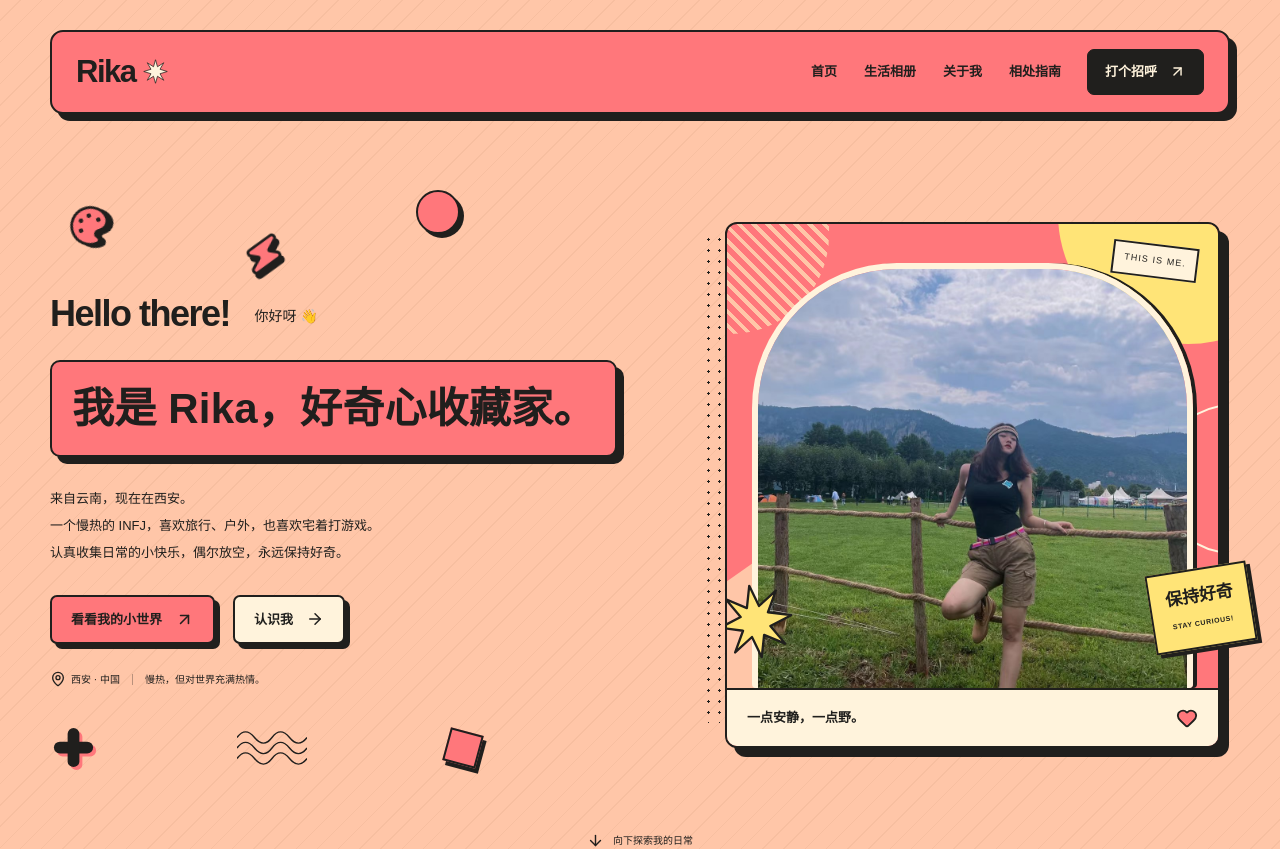
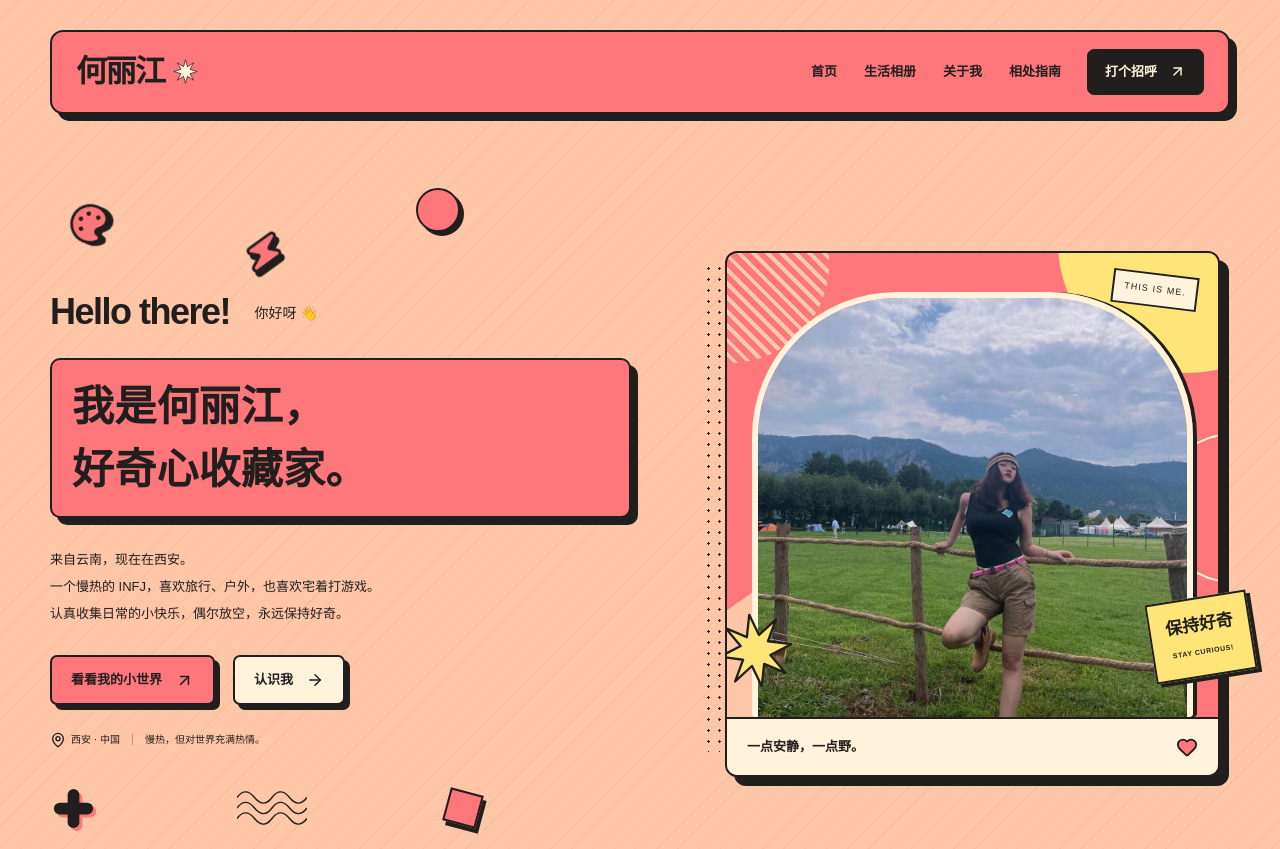
Before and after one commit to rikahe0303-bot/rika-personal-site, a Next.js app: page / in a window 1280 px wide. Shown: the top 849 px of the page. Built offline with nearby package versions, Linux system fonts and the light colour scheme.

Commit message:
Update displayed name to 何丽江

```diff
--- a/app/layout.tsx
+++ b/app/layout.tsx
@@ -2,9 +2,9 @@ import type { Metadata } from "next";
 import "./globals.css";
 const basePath = process.env.NEXT_PUBLIC_BASE_PATH || "";
 export const metadata: Metadata = {
-  title: "Rika · 好奇心收藏家",
-  description: "嗨，我是 Rika！来自云南，生活在西安。喜欢旅行、户外、看展，也喜欢宅着打游戏。来看看我的生活相册，认识一个慢热但对世界充满热情的我。",
+  title: "何丽江 · 好奇心收藏家",
+  description: "嗨，我是何丽江！来自云南，生活在西安。喜欢旅行、户外、看展，也喜欢宅着打游戏。来看看我的生活相册，认识一个慢热但对世界充满热情的我。",
   icons: { icon: `${basePath}/favicon.svg` },
-  openGraph: { title: "Rika · 好奇心收藏家", description: "一点安静，一点野。认真生活，永远保持好奇。", type: "website", locale: "zh_CN" },
+  openGraph: { title: "何丽江 · 好奇心收藏家", description: "一点安静，一点野。认真生活，永远保持好奇。", type: "website", locale: "zh_CN" },
 };
 export default function RootLayout({ children }: { children: React.ReactNode }) { return <html lang="zh-CN"><body>{children}</body></html>; }
--- a/app/page.tsx
+++ b/app/page.tsx
@@ -55,7 +55,7 @@ export default function Home() {
     <a className="skip-link" href="#main">跳到正文</a>
     <div className="hero-shell" id="home">
       <header className="header wrap">
-        <a className="logo" href="#home" aria-label="Rika 首页">Rika<Star/></a>
+        <a className="logo" href="#home" aria-label="何丽江 首页">何丽江<Star/></a>
         <nav id="main-navigation" className={menuOpen ? "nav open" : "nav"} aria-label="主导航">{nav.map(([label, id]) => <a href={`#${id}`} key={id} onClick={() => setMenuOpen(false)}>{label}</a>)}</nav>
         <a className="header-contact" href="#contact">打个招呼 <ArrowUpRight size={17}/></a>
         <button className="menu-toggle" aria-controls="main-navigation" aria-expanded={menuOpen} aria-label={menuOpen ? "关闭菜单" : "打开菜单"} onClick={() => setMenuOpen(!menuOpen)}>{menuOpen ? <X/> : <Menu/>}</button>
@@ -65,13 +65,13 @@ export default function Home() {
           <div className="hero-copy">
             <div className="hero-doodles" aria-hidden="true"><Palette className="doodle-palette"/><Zap className="doodle-zap"/><span className="doodle-circle"/></div>
             <p className="hero-greeting">Hello there! <span>你好呀 👋</span></p>
-            <h1 id="hero-heading">我是 Rika，<br/><span>好奇心收藏家。</span></h1>
+            <h1 id="hero-heading">我是何丽江，<br/><span>好奇心收藏家。</span></h1>
             <p className="hero-description">来自云南，现在在西安。<br/>一个慢热的 INFJ，喜欢旅行、户外，也喜欢宅着打游戏。<br/>认真收集日常的小快乐，偶尔放空，永远保持好奇。</p>
             <div className="hero-actions"><a className="button pink" href="#moments">看看我的小世界 <ArrowUpRight size={19}/></a><a className="button cream" href="#about">认识我 <ArrowRight size={18}/></a></div>
             <div className="hero-meta"><span><MapPin size={16}/> 西安 · 中国</span><span className="meta-separator"/><span>慢热，但对世界充满热情。</span></div>
             <div className="bottom-doodles" aria-hidden="true"><Plus/><svg viewBox="0 0 100 50"><path d="M0 10q12-16 25 0t25 0t25 0t25 0M0 25q12-16 25 0t25 0t25 0t25 0M0 40q12-16 25 0t25 0t25 0t25 0"/></svg><span/></div>
           </div>
-          <div className="portrait-stage"><div className="dot-patch" aria-hidden="true"/><figure className="portrait-card"><span className="portrait-stripes" aria-hidden="true"/><span className="portrait-orbit" aria-hidden="true"/><div className="portrait-photo"><img src={asset("/photos/image2.jpeg")} alt="Rika 在山野草地间，倚着木围栏" fetchPriority="high" width="700" height="1000"/></div><span className="portrait-tag">THIS IS ME.</span><Star className="portrait-star"/><figcaption><span>一点安静，一点野。</span><Heart size={22}/></figcaption></figure><span className="portrait-sticker">保持好奇<br/><b>STAY CURIOUS!</b></span></div>
+          <div className="portrait-stage"><div className="dot-patch" aria-hidden="true"/><figure className="portrait-card"><span className="portrait-stripes" aria-hidden="true"/><span className="portrait-orbit" aria-hidden="true"/><div className="portrait-photo"><img src={asset("/photos/image2.jpeg")} alt="何丽江 在山野草地间，倚着木围栏" fetchPriority="high" width="700" height="1000"/></div><span className="portrait-tag">THIS IS ME.</span><Star className="portrait-star"/><figcaption><span>一点安静，一点野。</span><Heart size={22}/></figcaption></figure><span className="portrait-sticker">保持好奇<br/><b>STAY CURIOUS!</b></span></div>
           <a href="#moments" className="scroll-down"><ArrowDown size={17}/> 向下探索我的日常</a>
         </section>
         <section className="moments-section dotted" id="moments"><div className="wrap section">
@@ -81,14 +81,14 @@ export default function Home() {
           {filter === "全部" && <div className="gallery-more"><button className="button black" onClick={() => setShowAll(!showAll)}>{showAll ? "收起部分照片" : "还有一个小快乐，继续看看"}{showAll ? <ChevronLeft size={18}/> : <ArrowRight size={18}/>}</button><span>{showAll ? "05 / 05" : "04 / 05"}</span></div>}
         </div></section>
         <section className="interest-section diagonal"><div className="wrap section"><div className="section-heading"><p className="eyebrow">THINGS THAT MAKE ME, ME</p><h2>我喜欢的那些事</h2><p>出走和停留，都有让人心动的理由。</p></div><div className="interest-grid">{interests.map(({ icon: Icon, name, english, text }) => <article className="interest-card" key={name}><div className="interest-icon"><Icon size={35} strokeWidth={1.7}/></div><h3>{name}</h3><p>{text}</p><span>{english}</span></article>)}</div></div></section>
-        <section className="about-section" id="about"><div className="wrap section"><div className="section-heading"><p className="eyebrow">MORE THAN A FEW LABELS</p><h2>标签之外，还有很多我<Plus/></h2></div><div className="about-grid"><figure className="about-photo"><img src={asset("/photos/image6.jpeg")} alt="Rika 的看展日常" loading="lazy" width="600" height="800"/><figcaption><span>Rika / 何丽江</span><Sparkles size={22}/></figcaption><span className="about-sticker">INFJ<br/>双鱼座 ♡</span></figure><div className="about-notes"><article className="about-note pink-note"><h3>慢热的外表，热闹的内心。</h3><p>我是 Rika，也叫何丽江。来自云南，现在在西安生活。表面波澜不惊，心里可能已经炸开了花。</p><p>比起一份标准的自我介绍，我更想让你从这些生活的小事里，认识真实的我。</p></article><article className="about-note"><h3>我的人生坐标</h3><dl className="journey"><div><dt>01 · 来处</dt><dd>彩云之南，云南</dd></div><div><dt>02 · 学习</dt><dd>西南科技大学 · 信息管理</dd></div><div><dt>03 · 此刻</dt><dd>在西安，继续好好生活</dd></div></dl></article><a className="text-link" href={source} target="_blank" rel="noreferrer">完整个人说明书 <ArrowUpRight size={19}/></a></div></div></div></section>
+        <section className="about-section" id="about"><div className="wrap section"><div className="section-heading"><p className="eyebrow">MORE THAN A FEW LABELS</p><h2>标签之外，还有很多我<Plus/></h2></div><div className="about-grid"><figure className="about-photo"><img src={asset("/photos/image6.jpeg")} alt="何丽江 的看展日常" loading="lazy" width="600" height="800"/><figcaption><span>何丽江</span><Sparkles size={22}/></figcaption><span className="about-sticker">INFJ<br/>双鱼座 ♡</span></figure><div className="about-notes"><article className="about-note pink-note"><h3>慢热的外表，热闹的内心。</h3><p>我是何丽江。来自云南，现在在西安生活。表面波澜不惊，心里可能已经炸开了花。</p><p>比起一份标准的自我介绍，我更想让你从这些生活的小事里，认识真实的我。</p></article><article className="about-note"><h3>我的人生坐标</h3><dl className="journey"><div><dt>01 · 来处</dt><dd>彩云之南，云南</dd></div><div><dt>02 · 学习</dt><dd>西南科技大学 · 信息管理</dd></div><div><dt>03 · 此刻</dt><dd>在西安，继续好好生活</dd></div></dl></article><a className="text-link" href={source} target="_blank" rel="noreferrer">完整个人说明书 <ArrowUpRight size={19}/></a></div></div></div></section>
         <section className="connection-section"><div className="wrap section"><div className="section-heading"><p className="eyebrow">GOOD CONNECTIONS START SMALL</p><h2>和我相处，可以很简单</h2></div><div className="connection-grid">{[{ icon: Heart, title: "1. 真诚地认识", text: "不必急着熟悉。给彼此一点时间，从一句自然的“你好”开始。", color: "rose" }, { icon: Gamepad2, title: "2. 一起做喜欢的事", text: "去旅行，玩户外，或者一起开局。在共同的快乐里，慢慢靠近。", color: "yellow" }, { icon: Sparkles, title: "3. 自在地做自己", text: "认真倾听，也尊重边界。不用刻意迎合，轻松一点就很好。", color: "blue" }].map(({ icon: Icon, title, text, color }) => <article className="connection-card" key={title}><div className={`connection-art ${color}`} aria-hidden="true"><span className="art-circle"/><Icon size={84} strokeWidth={1.3}/><Star/><span className="art-dots"/></div><h3>{title}</h3><p>{text}</p></article>)}</div></div></section>
         <section className="faq-section diagonal" id="faq"><div className="wrap section faq-layout"><div><p className="eyebrow">A LITTLE USER MANUAL</p><h2>你可能<br/>想问的事<em>？</em></h2><p className="faq-intro">先聊几句，<br/>慢慢认识就好。</p><Star className="faq-star"/></div><div className="faq-list">{questions.map(([question, answer], index) => <details key={question} open={index === 0}><summary><span>{question}</span><Plus size={20}/></summary><p>{answer}</p></details>)}</div></div></section>
         <section className="quote-section"><div className="wrap"><span>一句想留在这里的话</span><blockquote>“生活给了我多少积雪，<br/>我就能遇到多少个<span>春天。</span>”</blockquote><p>—— 写在我的个人说明书里</p></div></section>
-        <section className="contact-section dotted" id="contact"><div className="wrap section"><div className="contact-box"><div className="contact-title"><p className="eyebrow">LET’S MAKE A LITTLE CONNECTION</p><h2>下一段故事，<br/>从一句<span>你好</span>开始。</h2><p>聊旅行、聊游戏，也聊日常里那些有趣的小事。</p><Star className="contact-star"/></div><div className="contact-details"><span className="phone-label">给 Rika 打个电话</span><a className="phone-number" href={`tel:${phone}`}>195 2688 0781</a><div className="contact-actions"><a className="button black" href={`tel:${phone}`}><Phone size={17}/> 点击拨号</a><button className="button cream" onClick={copyPhone}>{copied ? <Check size={17}/> : <Copy size={17}/>}<span aria-live="polite">{copied ? "号码已复制" : "复制号码"}</span></button></div>{copyError && <p className="copy-error" role="status">请选中号码手动复制：19526880781</p>}<a className="contact-source" href={source} target="_blank" rel="noreferrer">继续读我的个人说明书 <ArrowUpRight size={16}/></a></div></div></div></section>
+        <section className="contact-section dotted" id="contact"><div className="wrap section"><div className="contact-box"><div className="contact-title"><p className="eyebrow">LET’S MAKE A LITTLE CONNECTION</p><h2>下一段故事，<br/>从一句<span>你好</span>开始。</h2><p>聊旅行、聊游戏，也聊日常里那些有趣的小事。</p><Star className="contact-star"/></div><div className="contact-details"><span className="phone-label">给 何丽江 打个电话</span><a className="phone-number" href={`tel:${phone}`}>195 2688 0781</a><div className="contact-actions"><a className="button black" href={`tel:${phone}`}><Phone size={17}/> 点击拨号</a><button className="button cream" onClick={copyPhone}>{copied ? <Check size={17}/> : <Copy size={17}/>}<span aria-live="polite">{copied ? "号码已复制" : "复制号码"}</span></button></div>{copyError && <p className="copy-error" role="status">请选中号码手动复制：19526880781</p>}<a className="contact-source" href={source} target="_blank" rel="noreferrer">继续读我的个人说明书 <ArrowUpRight size={16}/></a></div></div></div></section>
       </main>
     </div>
-    <footer className="footer"><div className="wrap"><a className="logo" href="#home" aria-label="回到首页">Rika<Star/></a><span>© {new Date().getFullYear()} Rika · 认真生活，保持好奇。</span><a href="#home">回到顶部 <ArrowUpRight size={16}/></a></div></footer>
+    <footer className="footer"><div className="wrap"><a className="logo" href="#home" aria-label="回到首页">何丽江<Star/></a><span>© {new Date().getFullYear()} 何丽江 · 认真生活，保持好奇。</span><a href="#home">回到顶部 <ArrowUpRight size={16}/></a></div></footer>
     <dialog ref={modal} className="lightbox" aria-label="生活相册" onClose={() => { setIsOpen(false); trigger.current?.focus(); }} onClick={event => { if (event.currentTarget === event.target) closePhoto(); }} onKeyDown={event => { if (event.key === "ArrowRight") { event.preventDefault(); shiftPhoto(1); } if (event.key === "ArrowLeft") { event.preventDefault(); shiftPhoto(-1); } }}><div className="lightbox-inner"><button className="lightbox-close" aria-label="关闭照片" onClick={closePhoto}><X/></button><img src={asset(`/photos/${moments[selected].image}`)} alt={moments[selected].title}/><div className="lightbox-caption"><div><h3>{moments[selected].title}</h3><p>{moments[selected].caption}</p></div><span>{filtered.findIndex(item => item.index === selected) + 1} / {filtered.length}</span></div><div className="lightbox-navigation"><button onClick={() => shiftPhoto(-1)} aria-label="上一张照片"><ChevronLeft size={19}/> 上一张</button><span>← → 切换 · ESC 关闭</span><button onClick={() => shiftPhoto(1)} aria-label="下一张照片">下一张 <ChevronRight size={19}/></button></div></div></dialog>
   </>;
 }
```
Also changed, not shown: public/favicon.svg, 1 other file (tests, documents, lock files or other folders).
